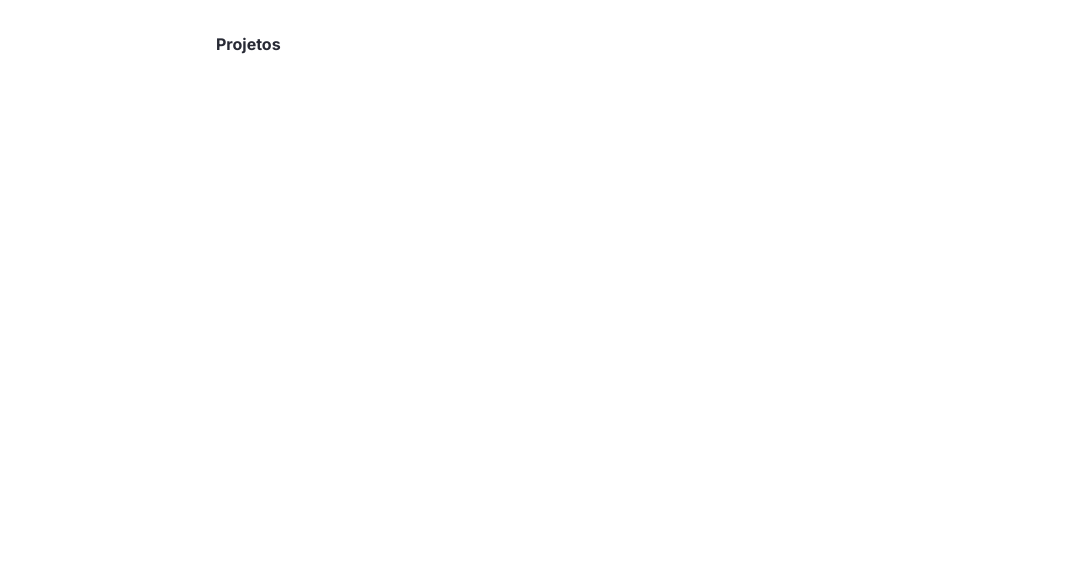
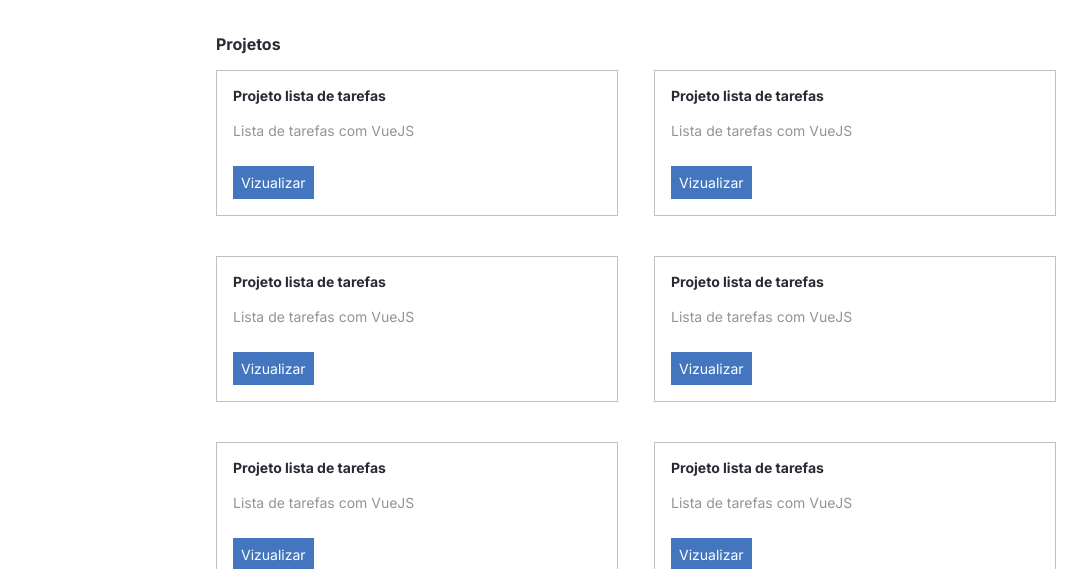
Before and after one commit to CleitonLahm/Portfolio_react, a React (Create React App) app: page / in a window 1280 px wide. Shown: the part 383-952 px from the top of the page, without its empty margins (96-1183 px from the left). Before the commit the page ends 800 px from the top, so only its background shows below. Built offline with nearby package versions, Linux system fonts and the light colour scheme.

Commit message:
criando secao projetos

```diff
--- /dev/null
+++ b/src/components/projeto/index.tsx
@@ -0,0 +1,18 @@
+
+import Paragrafo from "../Paragrafo"
+import Titulo from "../Titulo"
+
+import { Card,  LinkBotao} from "./styles";
+
+
+const Projeto = () => (
+  <Card>
+    <Titulo>Projeto lista de tarefas</Titulo>
+    <Paragrafo tipo="secundario">
+      Lista de tarefas com VueJS
+    </Paragrafo>
+    <LinkBotao>Vizualizar</LinkBotao>
+  </Card>
+)
+
+export default Projeto;
--- /dev/null
+++ b/src/components/projeto/styles.ts
@@ -0,0 +1,16 @@
+import styled from "styled-components";
+
+export const Card = styled.div`
+  border: 1px solid #c1c1c1;
+  padding: 16px;
+`
+
+export const LinkBotao = styled.a`
+  color: #fff;
+  font-size: 14px;
+  background-color: #4476bf;
+  text-decoration: none;
+  padding: 8px;
+  display: inline-block;
+  margin-top: 24px;
+`
--- a/src/containers/Sidebar/Projetos/index.tsx
+++ b/src/containers/Sidebar/Projetos/index.tsx
@@ -1,8 +1,37 @@
 import Titulo from "../../../components/Titulo"
+import Projeto from "../../../components/projeto"
+
+import { Lista } from "./styles"
 
 const Projetos = () => (
   <section>
   <Titulo fontSize={16}>Projetos</Titulo>
+  <Lista>
+    <li>
+      <Projeto></Projeto>
+    </li>
+    <li>
+      <Projeto></Projeto>
+    </li>
+    <li>
+      <Projeto></Projeto>
+    </li>
+    <li>
+      <Projeto></Projeto>
+    </li>
+    <li>
+      <Projeto></Projeto>
+    </li>
+    <li>
+      <Projeto></Projeto>
+    </li>
+    <li>
+      <Projeto></Projeto>
+    </li>
+    <li>
+      <Projeto></Projeto>
+    </li>
+  </Lista>
 </section>
 )
 
--- /dev/null
+++ b/src/containers/Sidebar/Projetos/styles.ts
@@ -0,0 +1,15 @@
+import styled from "styled-components";
+
+export const Lista = styled.ul`
+  display: grid;
+  grid-template-columns: 1fr 1fr;
+  column-gap: 36px;
+  row-gap: 40px;
+
+  @media (max-width: 768px) {
+
+    grid-template-columns: 1fr;
+    column-gap: 0;
+    row-gap: 16px
+  }
+`
--- a/src/styles.ts
+++ b/src/styles.ts
@@ -6,6 +6,7 @@
     margin: 0;
     padding: 0;
     font-family: 'inter', sans-serif;
+    list-style: none;
   }
 
   body{
```
